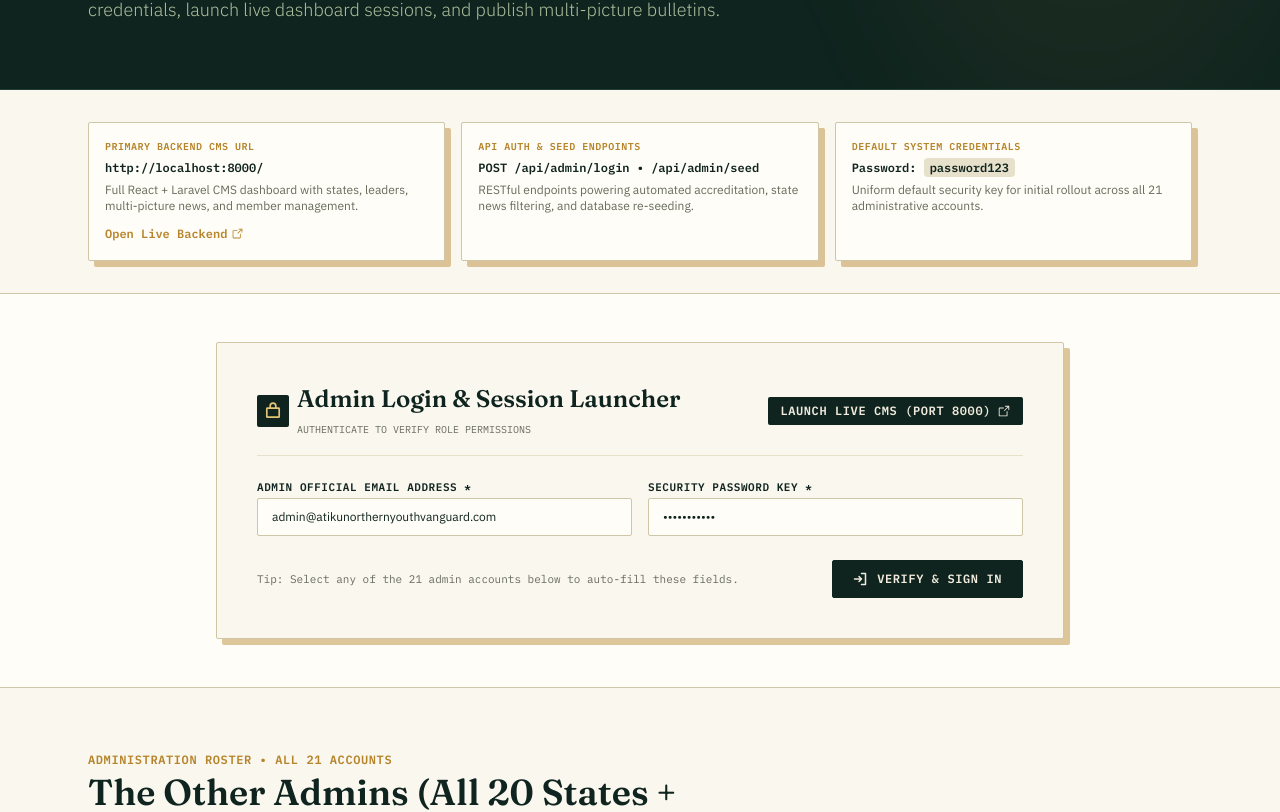
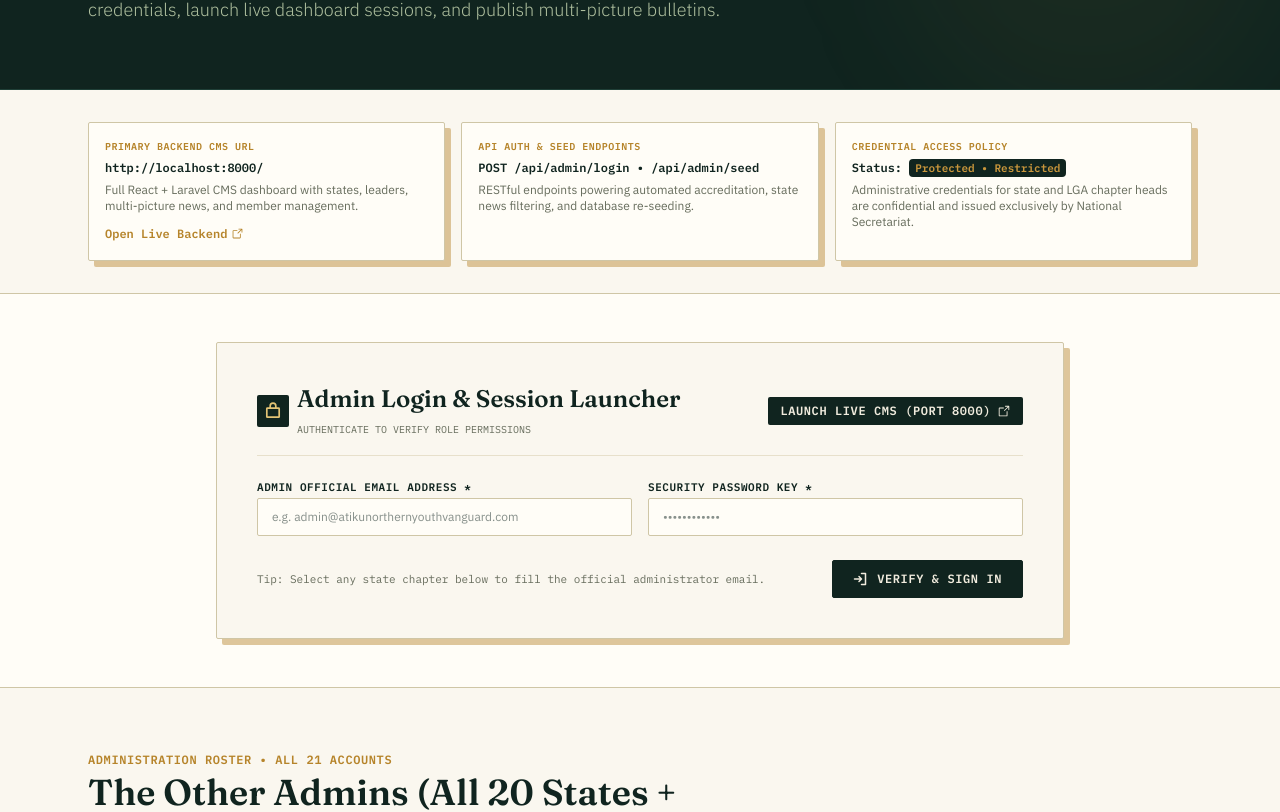
Before and after one commit to Yamojr001/anyv, a React (Vite) app: page /cms in a window 1280 px wide. Shown: the part 377-1189 px from the top of the page. Built offline with nearby package versions, Linux system fonts and the light colour scheme.

Commit message:
Enforce security: remove exposed admin passwords from CMS directory and forms

```diff
--- a/src/pages/CmsPage.jsx
+++ b/src/pages/CmsPage.jsx
@@ -20,8 +20,8 @@ import SEO from '../components/SEO'
 
 export default function CmsPage() {
   const [selectedZone, setSelectedZone] = useState('all')
-  const [emailInput, setEmailInput] = useState('admin@atikunorthernyouthvanguard.com')
-  const [passwordInput, setPasswordInput] = useState('password123')
+  const [emailInput, setEmailInput] = useState('')
+  const [passwordInput, setPasswordInput] = useState('')
   const [copiedEmail, setCopiedEmail] = useState(null)
   const [authStatus, setAuthStatus] = useState(null)
   const [isLoading, setIsLoading] = useState(false)
@@ -32,7 +32,6 @@ export default function CmsPage() {
       id: 1,
       name: 'National Super Admin',
       email: 'admin@atikunorthernyouthvanguard.com',
-      password: 'password123',
       role: 'super_admin',
       roleLabel: 'National Super Administrator',
       zone: 'National',
@@ -44,7 +43,6 @@ export default function CmsPage() {
       id: 2,
       name: 'Bauchi State Admin',
       email: 'bauchi.admin@anyv.org',
-      password: 'password123',
       role: 'state_admin',
       roleLabel: 'Bauchi State Chapter Admin',
       zone: 'North-East',
@@ -55,7 +53,6 @@ export default function CmsPage() {
       id: 3,
       name: 'Adamawa State Admin',
       email: 'adamawa.admin@anyv.org',
-      password: 'password123',
       role: 'state_admin',
       roleLabel: 'Adamawa State Chapter Admin',
       zone: 'North-East',
@@ -66,7 +63,6 @@ export default function CmsPage() {
       id: 4,
       name: 'Borno State Admin',
       email: 'borno.admin@anyv.org',
-      password: 'password123',
       role: 'state_admin',
       roleLabel: 'Borno State Chapter Admin',
       zone: 'North-East',
@@ -77,7 +73,6 @@ export default function CmsPage() {
       id: 5,
       name: 'Gombe State Admin',
       email: 'gombe.admin@anyv.org',
-      password: 'password123',
       role: 'state_admin',
       roleLabel: 'Gombe State Chapter Admin',
       zone: 'North-East',
@@ -88,7 +83,6 @@ export default function CmsPage() {
       id: 6,
       name: 'Taraba State Admin',
       email: 'taraba.admin@anyv.org',
-      password: 'password123',
       role: 'state_admin',
       roleLabel: 'Taraba State Chapter Admin',
       zone: 'North-East',
@@ -99,7 +93,6 @@ export default function CmsPage() {
       id: 7,
       name: 'Yobe State Admin',
       email: 'yobe.admin@anyv.org',
-      password: 'password123',
       role: 'state_admin',
       roleLabel: 'Yobe State Chapter Admin',
       zone: 'North-East',
@@ -111,7 +104,6 @@ export default function CmsPage() {
       id: 8,
       name: 'Jigawa State Admin',
       email: 'jigawa.admin@anyv.org',
-      password: 'password123',
       role: 'state_admin',
       roleLabel: 'Jigawa State Chapter Admin',
       zone: 'North-West',
@@ -122,7 +114,6 @@ export default function CmsPage() {
       id: 9,
       name: 'Kaduna State Admin',
       email: 'kaduna.admin@anyv.org',
-      password: 'password123',
       role: 'state_admin',
       roleLabel: 'Kaduna State Chapter Admin',
       zone: 'North-West',
@@ -133,7 +124,6 @@ export default function CmsPage() {
       id: 10,
       name: 'Kano State Admin',
       email: 'kano.admin@anyv.org',
-      password: 'password123',
       role: 'state_admin',
       roleLabel: 'Kano State Chapter Admin',
       zone: 'North-West',
@@ -144,7 +134,6 @@ export default function CmsPage() {
       id: 11,
       name: 'Katsina State Admin',
       email: 'katsina.admin@anyv.org',
-      password: 'password123',
       role: 'state_admin',
       roleLabel: 'Katsina State Chapter Admin',
       zone: 'North-West',
@@ -155,7 +144,6 @@ export default function CmsPage() {
       id: 12,
       name: 'Kebbi State Admin',
       email: 'kebbi.admin@anyv.org',
-      password: 'password123',
       role: 'state_admin',
       roleLabel: 'Kebbi State Chapter Admin',
       zone: 'North-West',
@@ -166,7 +154,6 @@ export default function CmsPage() {
       id: 13,
       name: 'Sokoto State Admin',
       email: 'sokoto.admin@anyv.org',
-      password: 'password123',
       role: 'state_admin',
       roleLabel: 'Sokoto State Chapter Admin',
       zone: 'North-West',
@@ -177,7 +164,6 @@ export default function CmsPage() {
       id: 14,
       name: 'Zamfara State Admin',
       email: 'zamfara.admin@anyv.org',
-      password: 'password123',
       role: 'state_admin',
       roleLabel: 'Zamfara State Chapter Admin',
       zone: 'North-West',
@@ -189,7 +175,6 @@ export default function CmsPage() {
       id: 15,
       name: 'Benue State Admin',
       email: 'benue.admin@anyv.org',
-      password: 'password123',
       role: 'state_admin',
       roleLabel: 'Benue State Chapter Admin',
       zone: 'North-Central',
@@ -200,7 +185,6 @@ export default function CmsPage() {
       id: 16,
       name: 'Kogi State Admin',
       email: 'kogi.admin@anyv.org',
-      password: 'password123',
       role: 'state_admin',
       roleLabel: 'Kogi State Chapter Admin',
       zone: 'North-Central',
@@ -211,7 +195,6 @@ export default function CmsPage() {
       id: 17,
       name: 'Kwara State Admin',
       email: 'kwara.admin@anyv.org',
-      password: 'password123',
       role: 'state_admin',
       roleLabel: 'Kwara State Chapter Admin',
       zone: 'North-Central',
@@ -222,7 +205,6 @@ export default function CmsPage() {
       id: 18,
       name: 'Nasarawa State Admin',
       email: 'nasarawa.admin@anyv.org',
-      password: 'password123',
       role: 'state_admin',
       roleLabel: 'Nasarawa State Chapter Admin',
       zone: 'North-Central',
@@ -233,7 +215,6 @@ export default function CmsPage() {
       id: 19,
       name: 'Niger State Admin',
       email: 'niger.admin@anyv.org',
-      password: 'password123',
       role: 'state_admin',
       roleLabel: 'Niger State Chapter Admin',
       zone: 'North-Central',
@@ -244,7 +225,6 @@ export default function CmsPage() {
       id: 20,
       name: 'Plateau State Admin',
       email: 'plateau.admin@anyv.org',
-      password: 'password123',
       role: 'state_admin',
       roleLabel: 'Plateau State Chapter Admin',
       zone: 'North-Central',
@@ -255,7 +235,6 @@ export default function CmsPage() {
       id: 21,
       name: 'FCT Abuja Admin',
       email: 'fct.admin@anyv.org',
-      password: 'password123',
       role: 'state_admin',
       roleLabel: 'FCT Territory Chapter Admin',
       zone: 'North-Central',
@@ -278,7 +257,8 @@ export default function CmsPage() {
 
   const handleSelectAccount = (acc) => {
     setEmailInput(acc.email)
-    setPasswordInput(acc.password)
+    setPasswordInput('')
+    setAuthStatus(null)
     window.scrollTo({ top: 400, behavior: 'smooth' })
   }
 
@@ -390,13 +370,13 @@ export default function CmsPage() {
 
             <div className="p-4 bg-[#fffdf7] border border-[#cfc6a6] rounded-[2px] space-y-1.5 specimen-shadow">
               <span className="font-mono text-[10px] text-[#b6842a] uppercase font-bold tracking-wider block">
-                DEFAULT SYSTEM CREDENTIALS
+                CREDENTIAL ACCESS POLICY
               </span>
               <div className="font-mono text-xs font-bold text-[#10241f]">
-                Password: <span className="bg-[#e7e0cb] px-1.5 py-0.5 rounded text-[#10241f]">password123</span>
+                Status: <span className="bg-[#10241f] text-[#c9963c] px-1.5 py-0.5 rounded text-[11px]">Protected &bull; Restricted</span>
               </div>
               <p className="text-xs text-[#666c5c]">
-                Uniform default security key for initial rollout across all 21 administrative accounts.
+                Administrative credentials for state and LGA chapter heads are confidential and issued exclusively by National Secretariat.
               </p>
             </div>
           </div>
@@ -455,7 +435,7 @@ export default function CmsPage() {
                   <input
                     type="password"
                     required
-                    placeholder="password123"
+                    placeholder="••••••••••••"
                     value={passwordInput}
                     onChange={e => setPasswordInput(e.target.value)}
                     className="w-full px-3.5 py-2.5 bg-[#fffdf7] border border-[#cfc6a6] rounded-[2px] text-xs font-sans text-[#10241f] focus:outline-none focus:border-[#b6842a]"
@@ -465,7 +445,7 @@ export default function CmsPage() {
 
               <div className="flex flex-col sm:flex-row sm:items-center justify-between gap-3 pt-2">
                 <span className="text-[11px] text-[#666c5c]">
-                  Tip: Select any of the 21 admin accounts below to auto-fill these fields.
+                  Tip: Select any state chapter below to fill the official administrator email.
                 </span>
                 <button
                   type="submit"
@@ -606,9 +586,9 @@ export default function CmsPage() {
                       </div>
 
                       <div className="pt-1.5 border-t border-[#e7e0cb] flex items-center justify-between text-[11px]">
-                        <span className="text-[#666c5c]">Password:</span>
-                        <span className="bg-[#e7e0cb] px-1.5 py-0.2 rounded font-bold text-[#10241f]">
-                          {acc.password}
+                        <span className="text-[#666c5c]">Access Status:</span>
+                        <span className="bg-[#10241f] text-[#c9963c] px-1.5 py-0.2 rounded text-[10px] font-bold">
+                          Confidential &bull; HQ Issued
                         </span>
                       </div>
                     </div>
```
